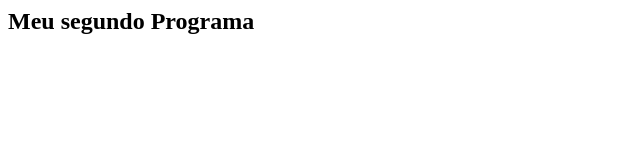
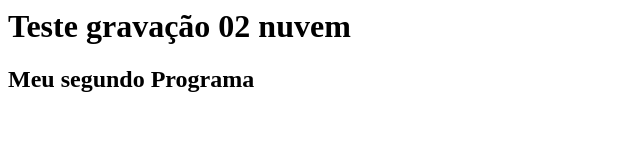
Before and after one commit to adrianodou/git-fundamentos, a plain HTML site: page index2.html in a window 1280 px wide. Shown: the whole page, without its empty margins (0-640 px from the left). Drawn offline with Linux system fonts and the light colour scheme.

Commit message:
Segundo Teste envio Nuvem

```diff
--- a/index2.html
+++ b/index2.html
@@ -1,4 +1,5 @@
 <html>
 <title> Segundo Arquivo HTML </title>
+<h1> Teste gravação 02 nuvem </h1>
 <h2> Meu segundo Programa </h2>
 </html>
```
